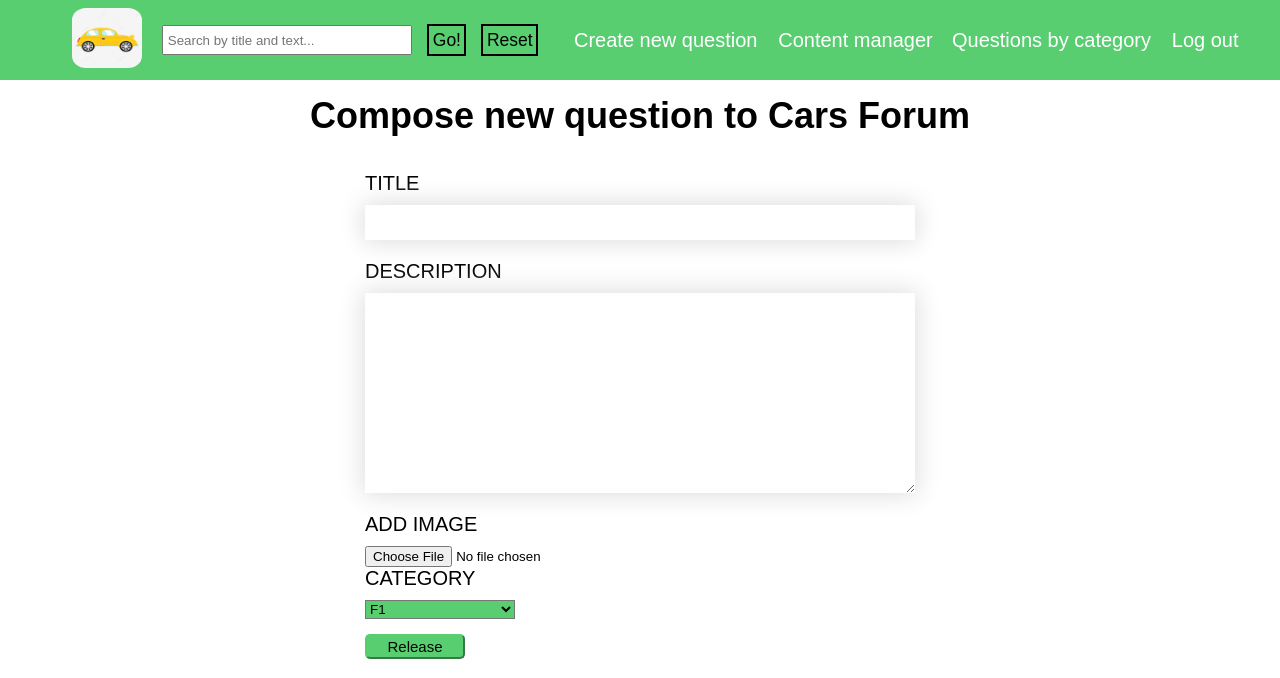
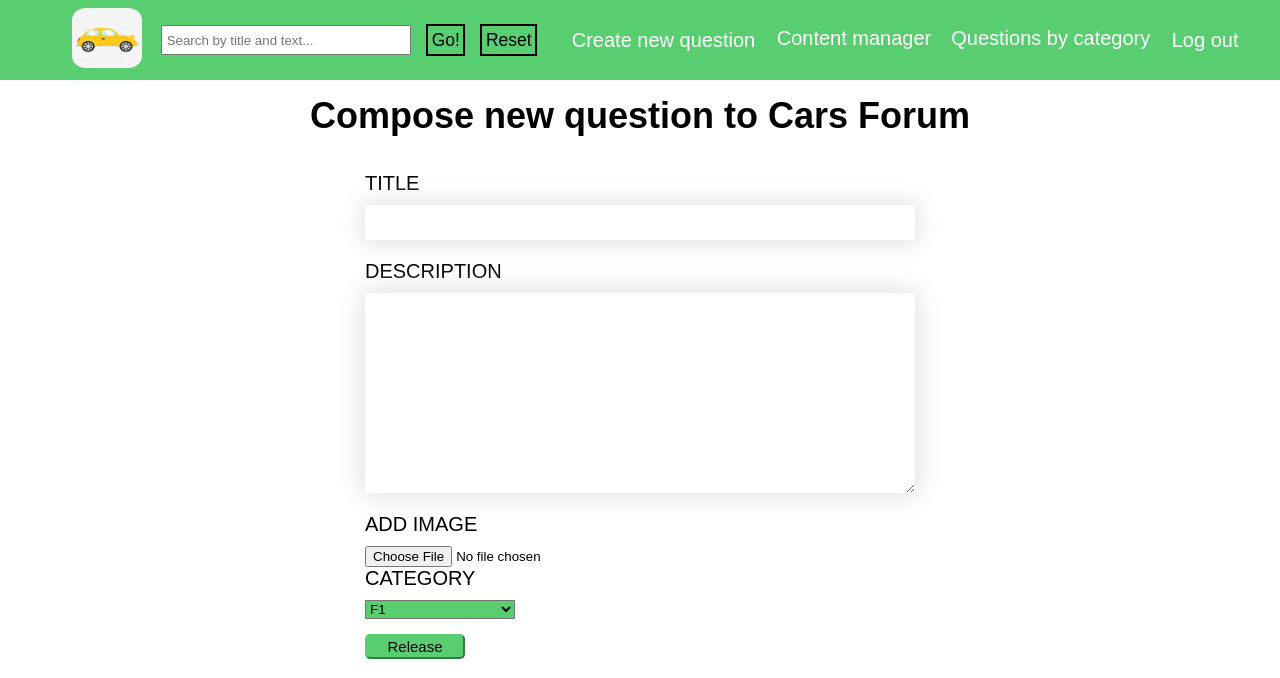
Before and after one commit to wiktorpiela/carsforum, a Django app: page /composing-new-question/ in a window 1280 px wide. Shown: the top 678 px of the page. Run offline with Django 4.2, Linux system fonts and the light colour scheme; the visitor is signed in with stand-in values (Sample User, id 1).

Commit message:
navbar repair

```diff
--- a/base_templates/base.html
+++ b/base_templates/base.html
@@ -20,6 +20,7 @@
 <body>
 
     <div class="navbar">
+
         <a href="{% url 'forumapp:home' %}"><img src="{% static 'css/img/samochodzik.jpg' %}" alt="logo" width="70" height="60"></a>
 
         <form action="{% url 'forumapp:search' %}" method="post">
@@ -29,10 +30,11 @@
             <a href="{% url 'forumapp:home' %}">Reset</a>
         </form>
 
+        <div class="main-nav">
 
             {% if user.is_authenticated %}
 
-            <a href="{% url 'forumapp:compose_new_question' %}">Create new question</a>
+                <a class="navbar-link-component" href="{% url 'forumapp:compose_new_question' %}">Create new question</a>
 
                 <div class="dropdown">
                     <button class="dropbtn">
@@ -65,10 +67,12 @@
 
             {% else %}
 
-            <a href="{% url 'accounts:register' %}">Register</a>
-            <a href="{% url 'accounts:login_user' %}">Log in</a>
+                <a class="navbar-link-component" href="{% url 'accounts:register' %}">Register</a>
+                <a class="navbar-link-component" href="{% url 'accounts:login_user' %}">Log in</a>
 
             {% endif %}
+
+        </div>
 
     </div>
 
--- a/static/css/main.css
+++ b/static/css/main.css
@@ -88,6 +88,7 @@
 .dropdown {
     float: left;
     overflow: hidden;
+    margin-right: 2rem;
 }
 
 /* Dropdown button */
@@ -135,6 +136,15 @@
 /* Show the dropdown menu on hover */
 .dropdown:hover .dropdown-content {
     display: block;
+}
+
+.main-nav{
+    display: flex;
+    font-weight: 300;
+}
+
+.navbar-link-component{
+    margin-right: 2rem;
 }
 
 /* --------------------------- */
```
Lines whose indentation alone changed are shown as unchanged.
